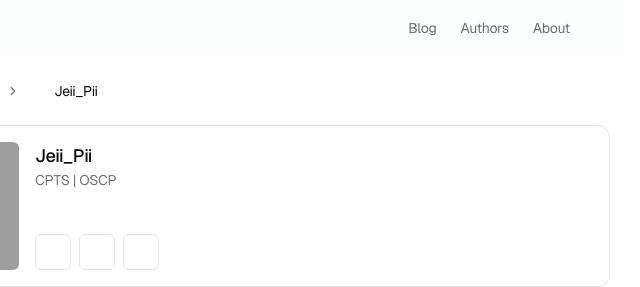
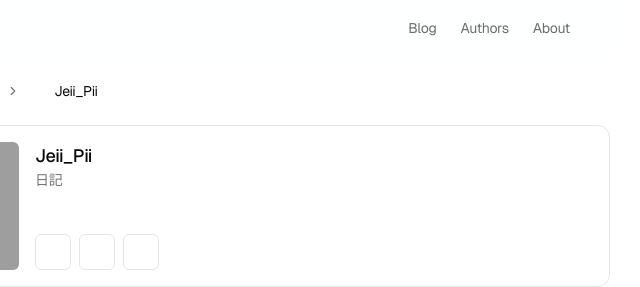
Before and after one commit to JeiPii/JeiPii.github.io, an Astro site: page /authors/enscribe in a window 1280 px wide. Shown: the top 287 px of the page, 398-1038 px from the left. Built offline with nearby package versions, Linux system fonts and the light colour scheme; Astro itself is replaced by a stand-in of ours; some packages are replaced by stand-ins of ours; grey boxes are pictures that could not be loaded; some icons are missing.

Commit message:
Update enscribe.md

```diff
--- a/src/content/authors/enscribe.md
+++ b/src/content/authors/enscribe.md
@@ -1,7 +1,7 @@
 ---
 name: 'Jeii_Pii'
 avatar: 'https://media.licdn.com/dms/image/v2/D4E03AQEB-1DAp6dyRA/profile-displayphoto-shrink_800_800/profile-displayphoto-shrink_800_800/0/1720619129223?e=1756339200&v=beta&t=J8BK5Uz8W-g3yMlYqbHYsatJAOwu3zhzWj3wKHHdQwU'
-bio: 'CPTS | OSCP'
+bio: '日記'
 website: 'https://jeipii.github.io'
 twitter: 'https://twitter.com/Jeii_Piii'
 github: 'https://github.com/JeiPii'
```
